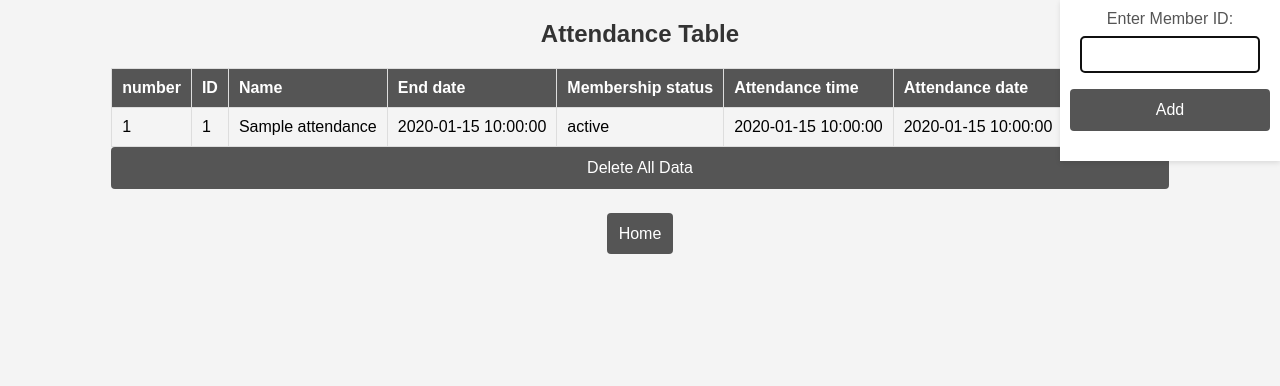
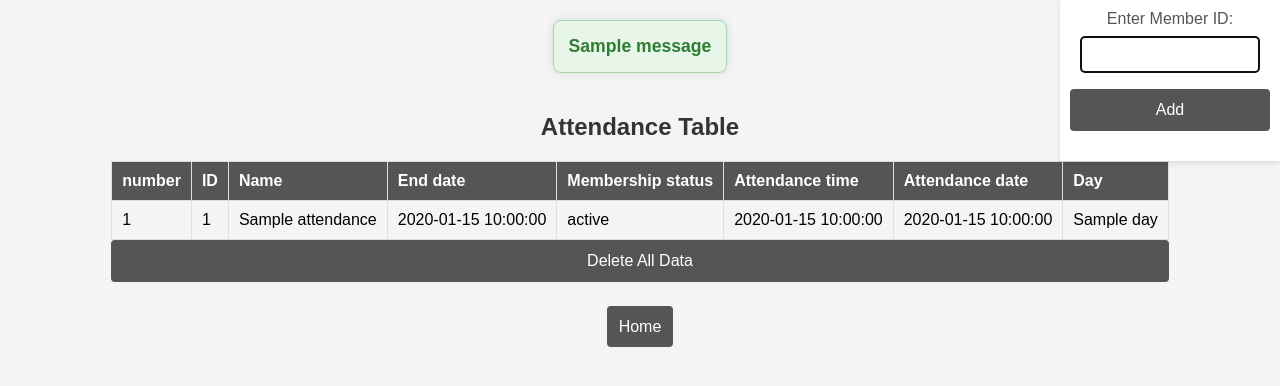
Before and after one commit to aAhmedbiram/system, a Flask app: page /attendance_table in a window 1280 px wide. Shown: the top 386 px of the page. Run offline with Flask 3, Linux system fonts and the light colour scheme; one stand-in notice (Sample message) is shown; a database or web service that is not in the repository returns one stand-in record (values such as "Sample title"); some libraries are stand-ins or nearby versions.

Commit message:
fix: add flash messages display in attendance_table.html

```diff
--- a/system_app/templates/attendance_table.html
+++ b/system_app/templates/attendance_table.html
@@ -1,11 +1,45 @@
 <!DOCTYPE html>
 <html lang="en">
+    {% with messages = get_flashed_messages(with_categories=true) %}
+    {% if messages %}
+    {% for category, message in messages %}
+        <div class="flash-message {{ category }}">
+            {{ message | safe }}
+        </div>
+    {% endfor %}
+    {% endif %}
+{% endwith %}
 
 <head>
     <meta charset="UTF-8">
     <meta name="viewport" content="width=device-width, initial-scale=1.0">
     <title>Attendance Table</title>
     <style>
+        .flash-message {
+            padding: 15px;
+            margin: 20px auto;
+            max-width: 600px;
+            border-radius: 8px;
+            font-weight: bold;
+            text-align: center;
+            box-shadow: 0 0 10px rgba(0,0,0,0.1);
+            font-size: 1.1em;
+            animation: fadeIn 0.5s ease;
+        }
+        .flash-message.error {
+            background-color: #ffebee;
+            color: #c62828;
+            border: 1px solid #ef9a9a;
+        }
+        .flash-message.success {
+            background-color: #e8f5e9;
+            color: #2e7d32;
+            border: 1px solid #a5d6a7;
+        }
+        @keyframes fadeIn {
+            from { opacity: 0; transform: translateY(-10px); }
+            to { opacity: 1; transform: translateY(0); }
+        }
         body {
             font-family: 'Arial', sans-serif;
             background-color: #f4f4f4;
```
